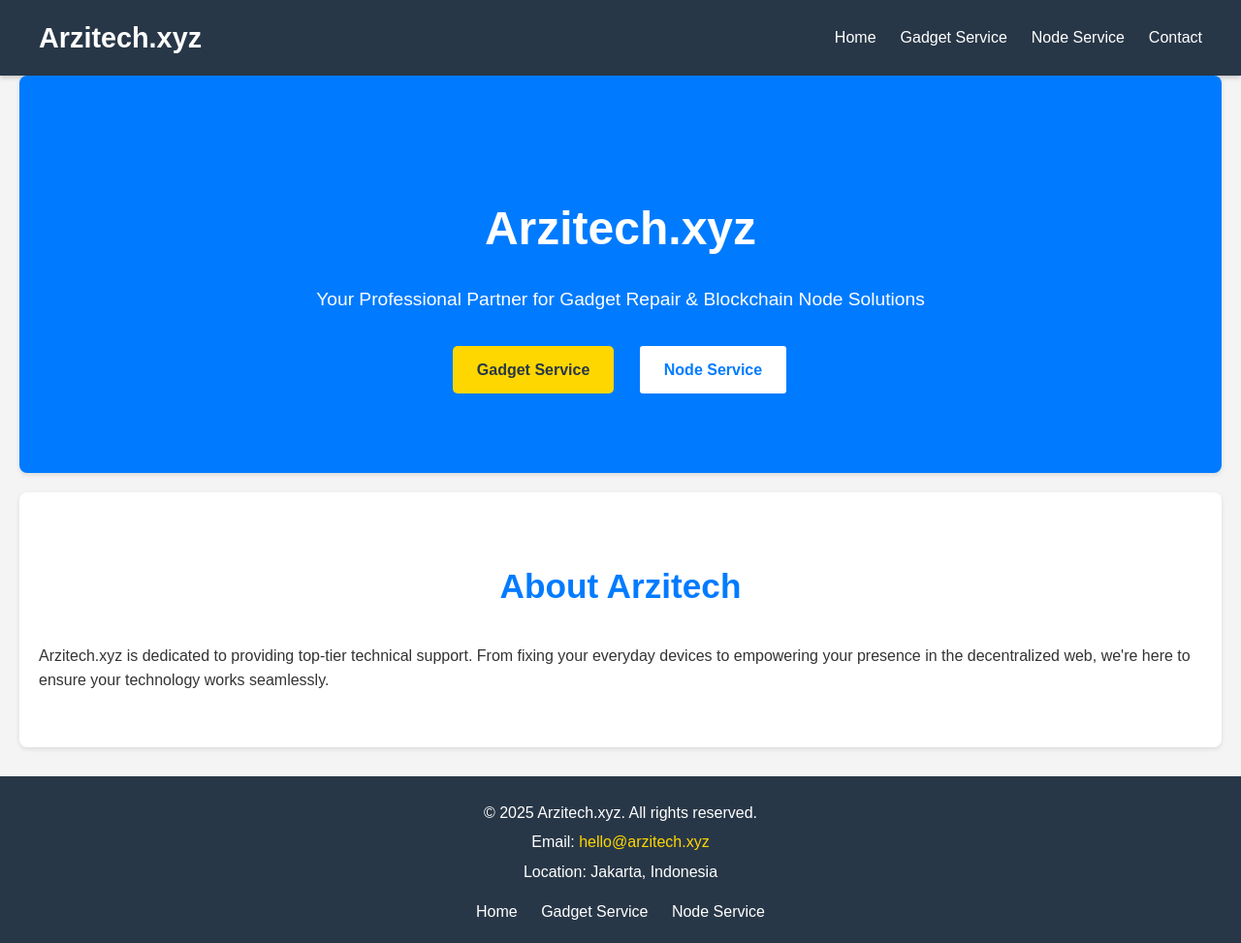
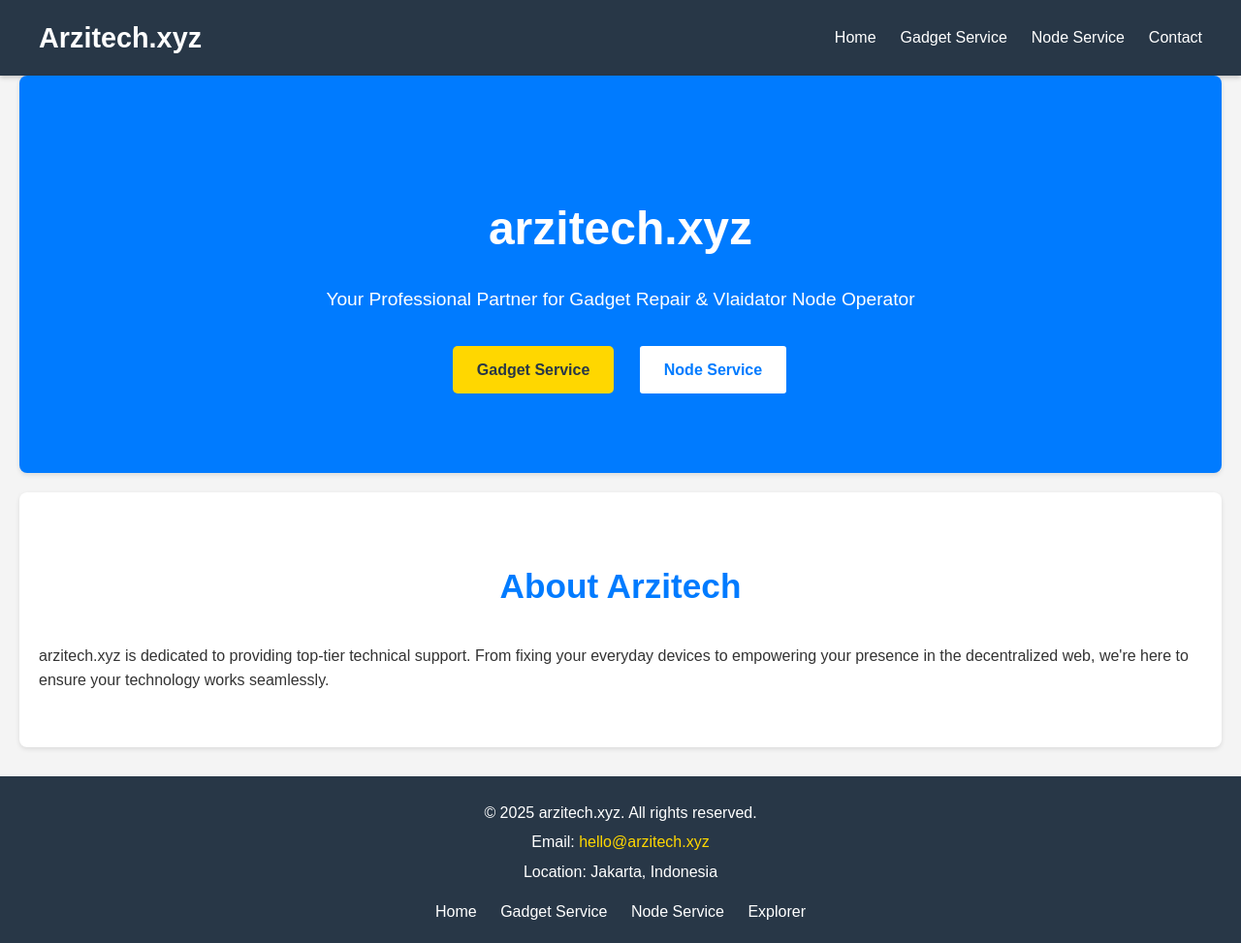
Before and after one commit to bitnodeid/arzitech-website, a plain HTML site: page index.html in a window 1280 px wide. Shown: the whole page at 97% size. Drawn offline with Linux system fonts and the light colour scheme.

Commit message:
Change detail & some font

```diff
--- a/index.html
+++ b/index.html
@@ -3,7 +3,7 @@
 <head>
     <meta charset="UTF-8">
     <meta name="viewport" content="width=device-width, initial-scale=1.0">
-    <title>Arzitech.xyz - Gadget & Node Service</title>
+    <title>arzitech.xyz - Gadget & Node Service</title>
     <link rel="stylesheet" href="style.css">
     <link rel="stylesheet" href="https://cdnjs.cloudflare.com/ajax/libs/font-awesome/6.0.0-beta3/css/all.min.css">
 </head>
@@ -24,8 +24,8 @@
 
     <main>
         <section class="hero-section">
-            <h1>Arzitech.xyz</h1>
-            <p>Your Professional Partner for Gadget Repair & Blockchain Node Solutions</p>
+            <h1>arzitech.xyz</h1>
+            <p>Your Professional Partner for Gadget Repair & Vlaidator Node Operator</p>
             <div class="cta-buttons">
                 <a href="gadget-service.html" class="button primary">Gadget Service</a>
                 <a href="node-service.html" class="button secondary">Node Service</a>
@@ -35,7 +35,7 @@
         <section class="about-us">
             <h2>About Arzitech</h2>
             <p>
-                Arzitech.xyz is dedicated to providing top-tier technical support.
+                arzitech.xyz is dedicated to providing top-tier technical support.
                 From fixing your everyday devices to empowering your presence in the decentralized web,
                 we're here to ensure your technology works seamlessly.
             </p>
@@ -44,7 +44,7 @@
 
     <footer>
         <div class="footer-content">
-            <p>&copy; 2025 Arzitech.xyz. All rights reserved.</p>
+            <p>&copy; 2025 arzitech.xyz. All rights reserved.</p>
             <p>Email: <a href="mailto:hello@arzitech.xyz">hello@arzitech.xyz</a></p>
             <p>Location: Jakarta, Indonesia</p>
         </div>
@@ -52,6 +52,7 @@
             <a href="index.html">Home</a>
             <a href="gadget-service.html">Gadget Service</a>
             <a href="node-service.html">Node Service</a>
+            <a href="explorer.html">Explorer</a>
         </div>
     </footer>
 
```
